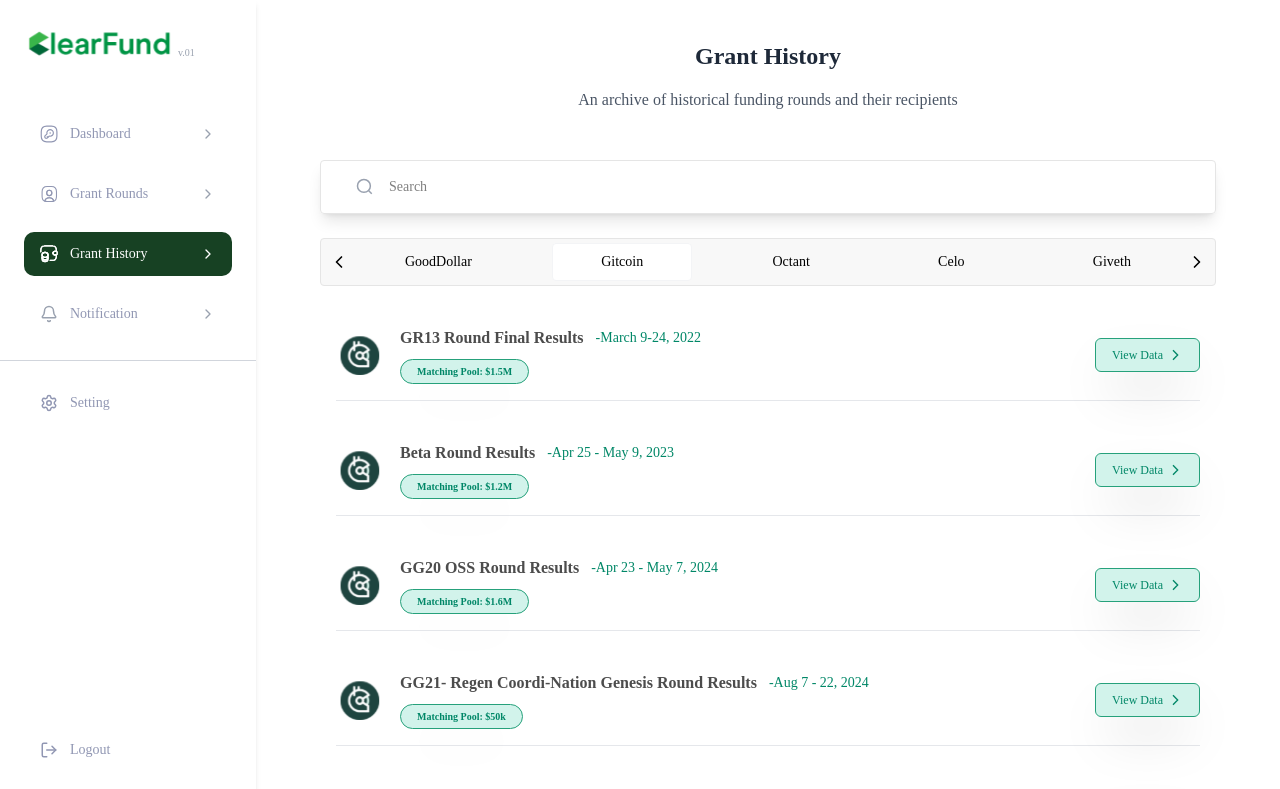
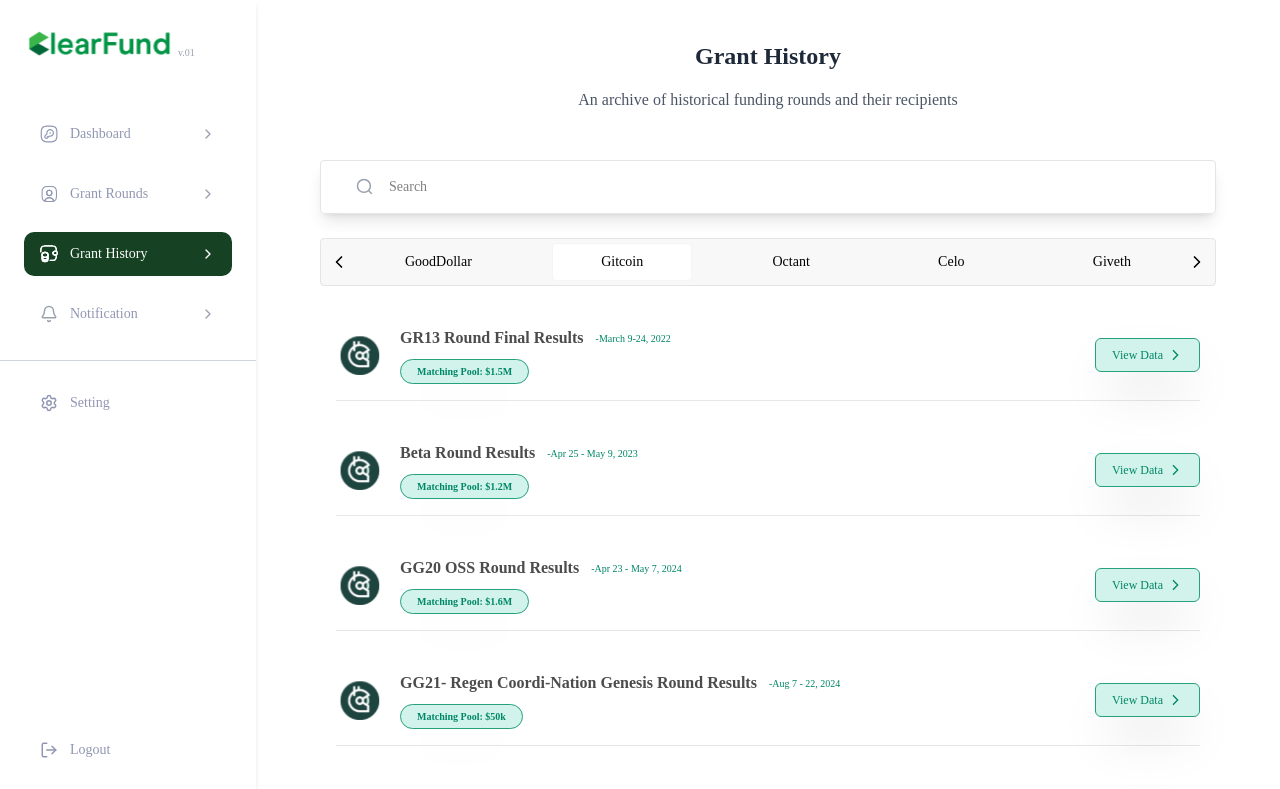
Before and after one commit to LighthouseL2/Clearfund, a Next.js app: page /grant-history in a window 1280 px wide. Shown: the top 789 px of the page. Built offline with nearby package versions, Linux system fonts and the light colour scheme; no server answers; sample sign-in values are in the browser's storage; a web font is replaced by a local one.

Commit message:
Update PastGrant.jsx

```diff
--- a/src/components/PastGrant.jsx
+++ b/src/components/PastGrant.jsx
@@ -116,7 +116,7 @@
                   <div className="items-center space-y-2">
                     <div className="flex flex-wrap items-center gap-x-2">
                       <h3 className="text-xs sm:text-base font-semibold text-black/70">{item.title}</h3>
-                      <p className="text-xs sm:text-sm text-[#008767] pl-1">{item.date}</p>
+                      <p style={{ fontSize: '10px' }} className="text-[#008767] pl-1">{item.date}</p>
                     </div>
                     <span style={{ fontSize: '10px' }}  className="inline-block  font-extrabold bg-[#A6E7D8]/50 rounded-3xl border-1 border-[#26A17B] text-[#008767] py-1 px-4 shadow-2xl">
                       {item.pool}
```
